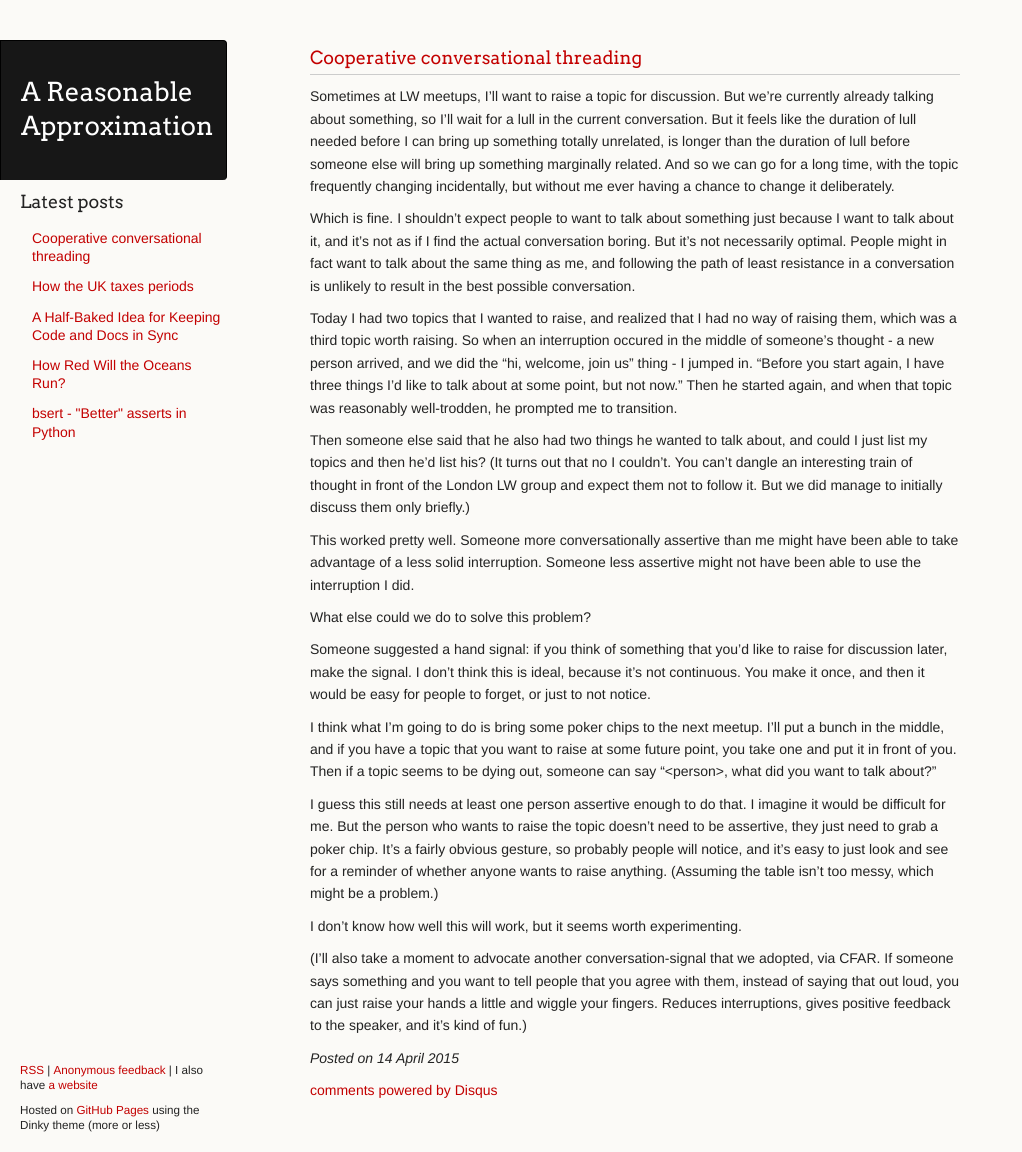
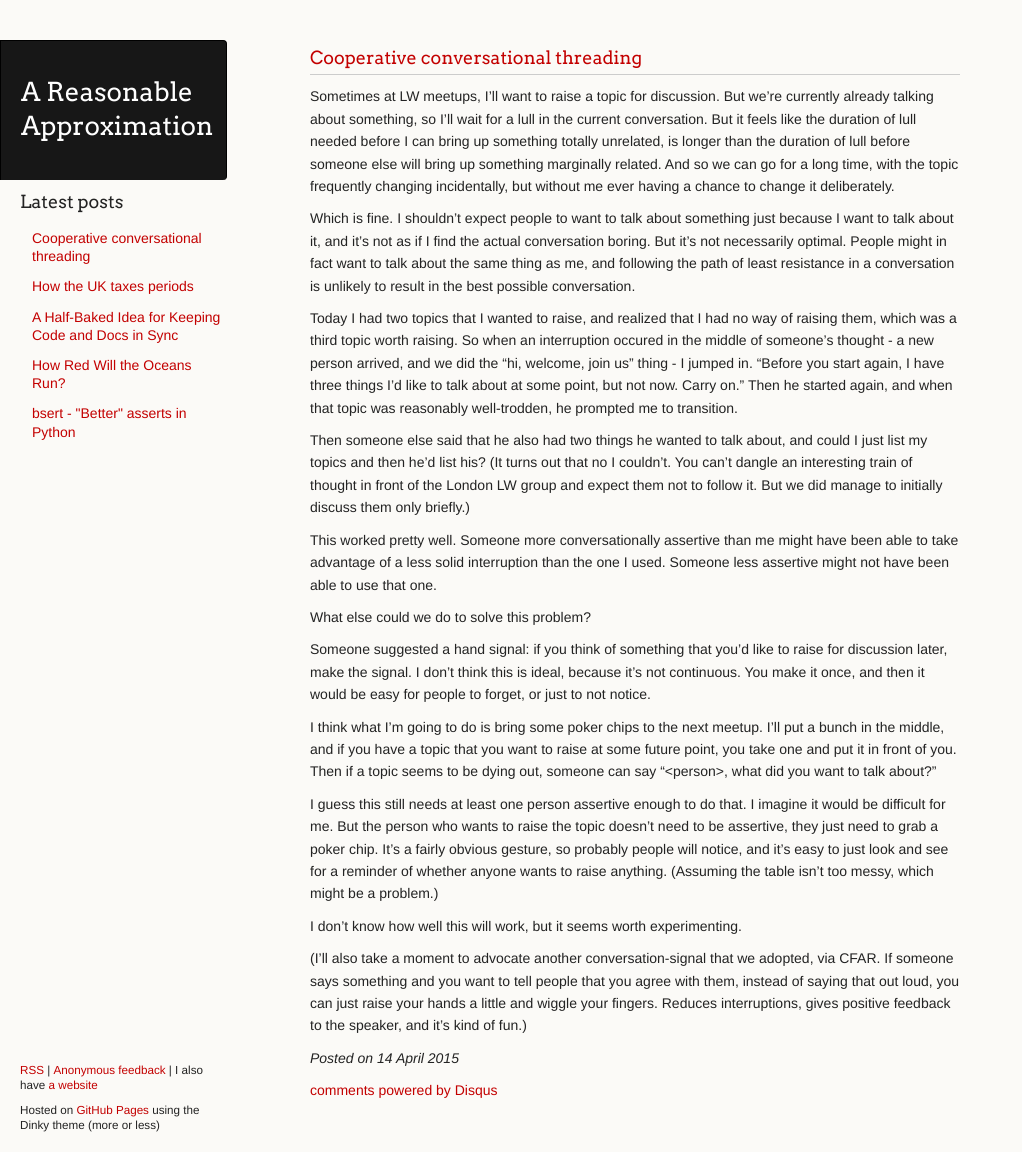
Before and after one commit to ChickenProp/chickenprop.github.com, a Jekyll site: the page built from _posts/2015-04-14-cooperative-conversational-threading.md, in a window 1280 px wide and 1152 px high. Shown: the whole window, without its empty margins (0-1022 px from the left). Built offline with Jekyll 4.4.1, drawn with Linux system fonts in a browser that asks for light colours; nearby versions of some CDN libraries; Markdown is read by kramdown in place of the engine named in the settings; comment, search, counter and statistics services are not loaded.

Commit message:
Edits that got lost.

```diff
--- a/_posts/2015-04-14-cooperative-conversational-threading.md
+++ b/_posts/2015-04-14-cooperative-conversational-threading.md
@@ -6,11 +6,11 @@ Sometimes at LW meetups, I'll want to raise a topic for discussion. But we're cu
 
 Which is fine. I shouldn't expect people to want to talk about something just because I want to talk about it, and it's not as if I find the actual conversation boring. But it's not necessarily optimal. People might in fact want to talk about the same thing as me, and following the path of least resistance in a conversation is unlikely to result in the best possible conversation.
 
-Today I had two topics that I wanted to raise, and realized that I had no way of raising them, which was a third topic worth raising. So when an interruption occured in the middle of someone's thought - a new person arrived, and we did the "hi, welcome, join us" thing - I jumped in. "Before you start again, I have three things I'd like to talk about at some point, but not now." Then he started again, and when that topic was reasonably well-trodden, he prompted me to transition.
+Today I had two topics that I wanted to raise, and realized that I had no way of raising them, which was a third topic worth raising. So when an interruption occured in the middle of someone's thought - a new person arrived, and we did the "hi, welcome, join us" thing - I jumped in. "Before you start again, I have three things I'd like to talk about at some point, but not now. Carry on." Then he started again, and when that topic was reasonably well-trodden, he prompted me to transition.
 
 Then someone else said that he also had two things he wanted to talk about, and could I just list my topics and then he'd list his? (It turns out that no I couldn't. You can't dangle an interesting train of thought in front of the London LW group and expect them not to follow it. But we did manage to initially discuss them only briefly.)
 
-This worked pretty well. Someone more conversationally assertive than me might have been able to take advantage of a less solid interruption. Someone less assertive might not have been able to use the interruption I did.
+This worked pretty well. Someone more conversationally assertive than me might have been able to take advantage of a less solid interruption than the one I used. Someone less assertive might not have been able to use that one.
 
 What else could we do to solve this problem?
 
```
